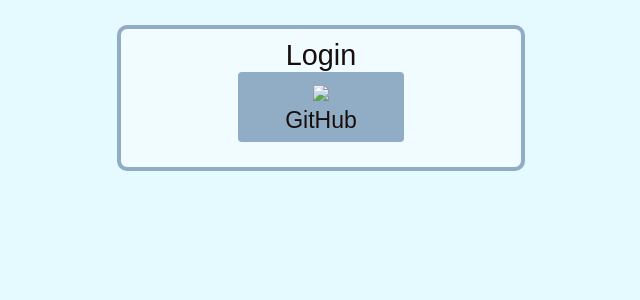
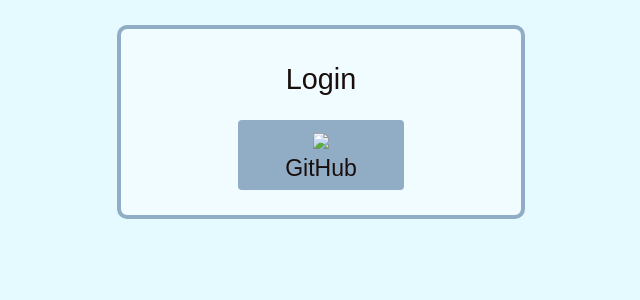
Before and after one commit to matthew-hale/pf-rerole, a Flask app: page /login in a window 1280 px wide. Shown: the part 68-368 px from the top of the page, without its empty margins (319-959 px from the left). Run offline with Flask 3, Linux system fonts and the light colour scheme; data that the repository does not hold is empty.

Commit message:
Add margins to headers

```diff
--- a/rerole.app/rerole_app/static/styles.css
+++ b/rerole.app/rerole_app/static/styles.css
@@ -59,7 +59,7 @@ body {
 
 :is(h1, h2, h3, h4, h5, h6) {
     font-weight: normal;
-    margin: 0 0 0 0;
+    margin: 10px, 0, 10px, 0;
     padding: 0 0 0 0;
 }
 
```
